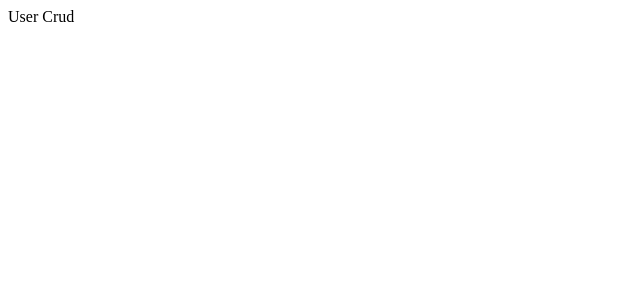
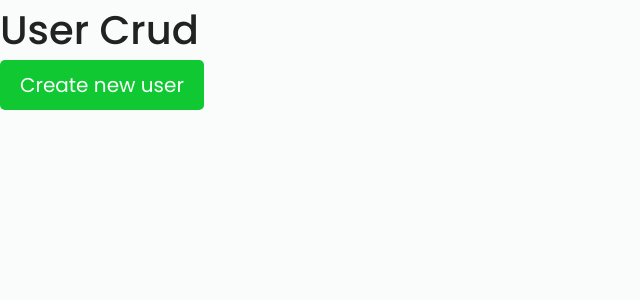
Before and after one commit to JuanWebDeveloper/User-Crud-React, a React (Create React App) app: page / in a window 1280 px wide. Shown: the top 300 px of the page, without its empty margins (0-640 px from the left). Built offline with nearby package versions, Linux system fonts and the light colour scheme.

Commit message:
Main styles of the application

```diff
--- a/package.json
+++ b/package.json
@@ -9,6 +9,7 @@
     "react": "^18.1.0",
     "react-dom": "^18.1.0",
     "react-scripts": "5.0.1",
+    "sass": "^1.51.0",
     "web-vitals": "^2.1.4"
   },
   "scripts": {
--- a/src/App.js
+++ b/src/App.js
@@ -1,7 +1,13 @@
-import React from 'react';
+// Styles of the application
+import './assets/sass/styles.scss';
 
 const App = () => {
-  return <div>User Crud</div>;
+  return (
+    <div>
+      <h1>User Crud</h1>
+      <button>Create new user</button>
+    </div>
+  );
 };
 
 export default App;
--- /dev/null
+++ b/src/assets/sass/_global.scss
@@ -0,0 +1,38 @@
+@import url('https://fonts.googleapis.com/css2?family=Poppins:wght@100;200;300;400;500&display=swap');
+
+* {
+  box-sizing: border-box;
+  font-family: 'Poppins', sans-serif;
+  overflow-x: hidden;
+}
+
+body {
+  background-color: #fafbfb;
+  margin: 0;
+  padding: 0;
+}
+
+h1,
+h2,
+h3 {
+  color: #222;
+  font-size: 2.5rem;
+  font-weight: 500;
+  margin: 0;
+}
+
+button {
+  background-color: #10c932;
+  border: none;
+  border-radius: 5px;
+  color: #fafbfb;
+  cursor: pointer;
+  font-size: 1.25rem;
+  font-weight: 400;
+  padding: 10px 20px;
+  transition: all 0.3s ease;
+
+  &:hover {
+    background-color: #23da44;
+  }
+}
--- /dev/null
+++ b/src/assets/sass/styles.scss
@@ -0,0 +1,2 @@
+// Global styles
+@import './global';
```
Also changed, not shown: 1 other file (tests, documents, lock files or other folders).
